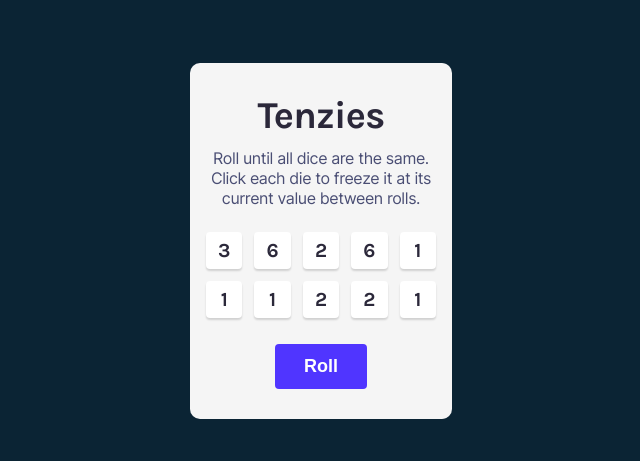
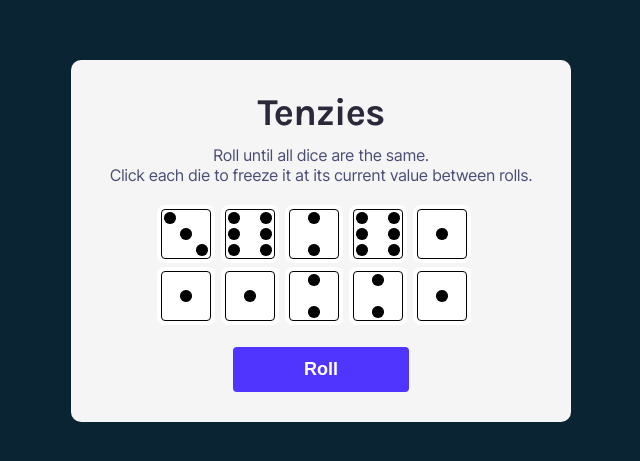
Before and after one commit to vovka8101/Tenzies, a React (Vite) app: page / in a window 1280 px wide. Shown: the part 159-620 px from the top of the page, without its empty margins (319-959 px from the left). Built offline with nearby package versions, Linux system fonts and the light colour scheme.

Commit message:
put real dots on the dice instead of numbers

```diff
--- a/src/components/GameField.tsx
+++ b/src/components/GameField.tsx
@@ -1,4 +1,4 @@
-import { FC } from 'react'; // instead of: ({ fields }: FieldProps)
+import { FC } from 'react';
 
 type FieldProps = {
   fields: {
@@ -10,15 +10,17 @@ type FieldProps = {
 }
 
 export const GameField: FC<FieldProps> = ({ fields, handleHold }) => {
+  const dotElements: JSX.Element[] = Array(9).fill(<div className="dot"></div>);
+
   return (
     <div className="game__field field">
       {fields.map(field => (
         <div
           key={field.id}
           onClick={() => handleHold(field.id)}
-          className={'field__item' + (field.isHeld ? ' field__item--active' : '')}
+          className={'field__item' + ` field__item--${field.value}` + (field.isHeld ? ' field__item--active' : '')}
         >
-          {field.value}
+          {dotElements}
         </div>
       ))}
     </div>
--- a/src/components/Tenzies.scss
+++ b/src/components/Tenzies.scss
@@ -2,7 +2,8 @@
 @use '../assets/common/styles/utils/' as u;
 
 .game {
-  padding: u.toRem(30px, 16px);
+  width: u.toRem(500px);
+  padding: u.toRem(30px);
   background-color: v.$game-bg-color;
   border-radius: 10px;
 
@@ -16,7 +17,6 @@
   }
 
   &__instruction {
-    max-width: u.toRem(230px);
     margin-inline: auto;
     color: v.$instruction-text-color;
     text-align: center;
@@ -27,26 +27,77 @@
   }
 
   .field {
+    max-width: u.toRem(320px);
+    margin-inline: auto;
     display: grid;
     grid-template-columns: repeat(5, 1fr);
-    gap: u.toRem(12px);
+    row-gap: u.toRem(12px);
+    justify-content: space-between;
     margin-bottom: u.toRem(26px);
 
     &__item {
+      width: u.toRem(50px);
+      height: u.toRem(50px);
       color: v.$heading-text-color;
-      padding: u.toRem(7px) 0;
       background-color: #fff;
-      text-align: center;
-      font-size: u.toRem(20px);
-      font-weight: 700;
       border-radius: 4px;
-      box-shadow: 0 2px 2px 0 rgba(0, 0, 0, 0.15);
+      border: 1px solid black;
+      box-shadow: 0px 0px 0px 4px #fff;
       user-select: none;
       cursor: pointer;
+      display: grid;
+      grid-template-columns: repeat(3, 1fr);
+      justify-items: center;
+      align-items: center;
+
+      &:hover {
+        transform: scale(1.05);
+      }
+
+      .dot {
+        visibility: hidden;
+        width: u.toRem(11.5px);
+        height: u.toRem(11.5px);
+        background-color: #000;
+        border-radius: 50%;
+      }
     }
 
     &__item--active {
       background-color: v.$active-field-color;
+    }
+
+    &__item--1 {
+      .dot:nth-child(5) {
+        visibility: visible;
+      }
+    }
+    &__item--2 {
+      .dot:nth-child(6n + 2) {
+        visibility: visible;
+      }
+    }
+    &__item--3 {
+      .dot:nth-child(4n + 1) {
+        visibility: visible;
+      }
+    }
+    &__item--4 {
+      .dot:nth-child(8n + 1),
+      .dot:nth-child(4n + 3) {
+        visibility: visible;
+      }
+    }
+    &__item--5 {
+      .dot:nth-child(odd) {
+        visibility: visible;
+      }
+    }
+    &__item--6 {
+      .dot:nth-child(3n + 1),
+      .dot:nth-child(3n + 3) {
+        visibility: visible;
+      }
     }
   }
 
--- a/src/components/Tenzies.tsx
+++ b/src/components/Tenzies.tsx
@@ -67,11 +67,11 @@ function Tenzies() {
 
   return (
     <section className='game'>
-      {isWin && <Confetti/>}
+      {isWin && <Confetti />}
       <h1 className='game__title'>Tenzies</h1>
       <p className="game__instruction">
-        Roll until all dice are the same. Click
-        each die to freeze it at its current value
+        Roll until all dice are the same.<br />
+        Click each die to freeze it at its current value
         between rolls.
       </p>
       <GameField fields={fields} handleHold={handleHold} />
```
